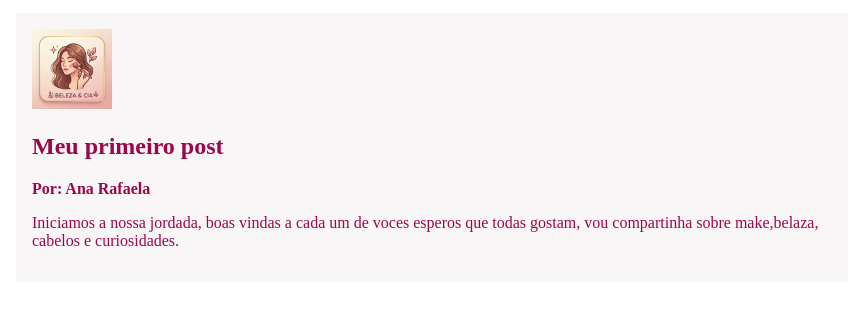
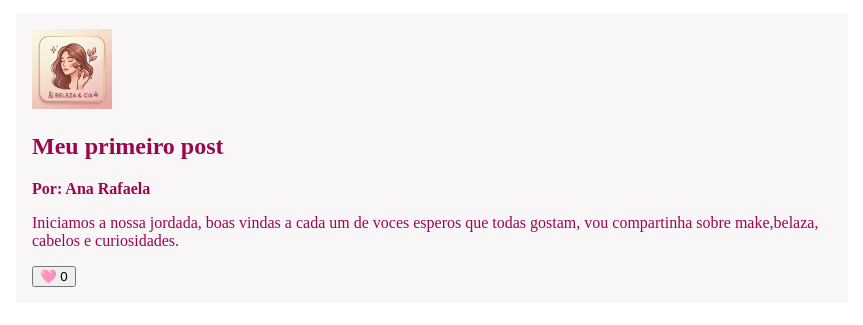
Before and after one commit to santanaoliveira26-ai/projeto-1, a plain HTML site: page index.html in a window 1280 px wide. Shown: the part 101-426 px from the top of the page, without its empty margins (208-1071 px from the left). Drawn offline with Linux system fonts and the light colour scheme.

Commit message:
coraçao

```diff
--- a/index.html
+++ b/index.html
@@ -54,8 +54,13 @@ Rituais de Autocuidado: Skincare descomplicado, momentos de pausa e dicas para r
              <p>Iniciamos a nossa jordada, boas vindas a cada um de voces esperos
              que todas gostam, vou compartinha sobre make,belaza, cabelos e curiosidades.
              </p>
+             <button>🩷 <span>0</span></button>
         </div>
 
      </main>
 </body>
+<script>
+
+</script>
+
 </html>
```
